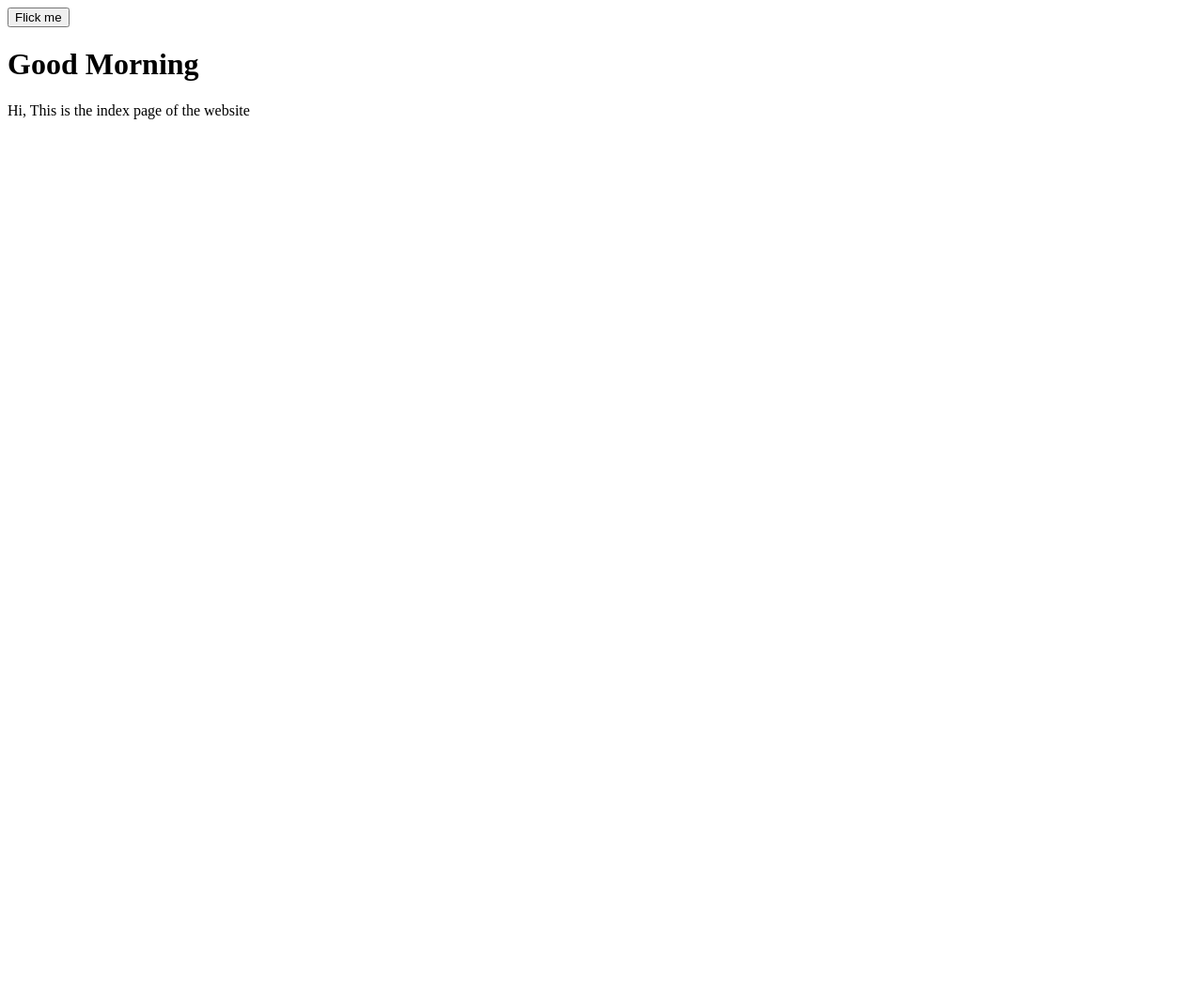
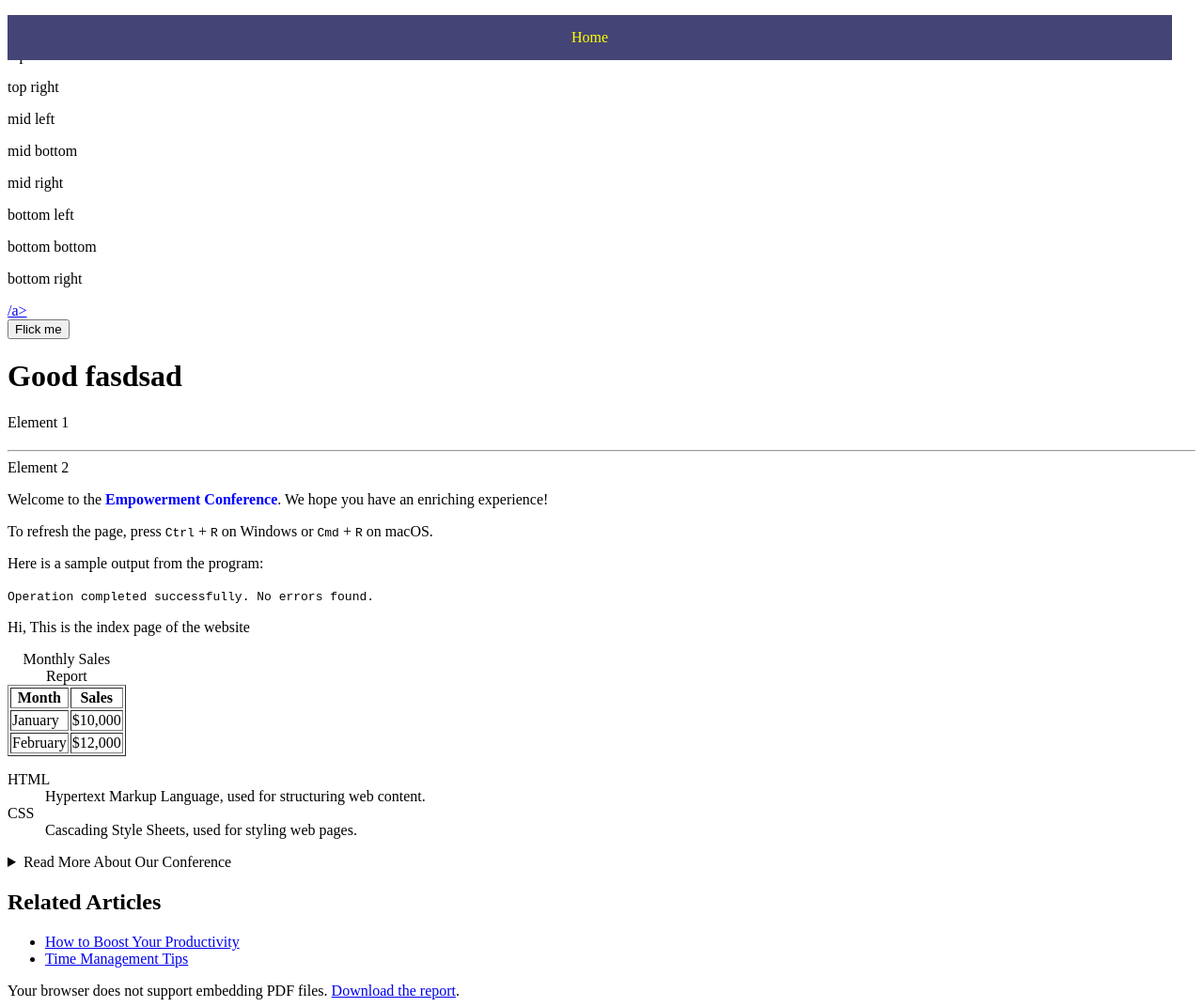
Before and after one commit to umerfied/New_web, a plain HTML site: page index.html in a window 1280 px wide. Shown: the whole page at 94% size. Before the commit the page ends 800 px from the top, so only its background shows below. Drawn offline with Linux system fonts and the light colour scheme.

Commit message:
third commit

```diff
--- a/index.html
+++ b/index.html
@@ -1,12 +1,105 @@
 <!DOCTYPE html>
+    <head>
+        <link rel="stylesheet" href="style.css">
+        <title>Ola</title>
+    </head>
+
     <body>
+        <div class="main-header">
+            <p>Home</p>
+        </div>
+        <base href="assets/">
+        <div class="">
+            <div class="image-grid">
 
-        <a href="www.google.com">
-            <button> Flick me</button>
-        </a>
-        <h1>Good Morning</h1>
+                <div class="bg-1">
+                    <p>top right</p>
+                </div>
+                <div class="bg-2">
+
+                    <p>top mid</p>
+                </div>
+                <div class="bg-3">
+                    <p>top right</p>
+                </div>
+                <div class="bg-4">
+                <p>mid left</p>
+                </div>
+                <div class="bg-5">
+                <p>mid bottom</p>
+                </div>
+                <div class="bg-6">
+                <p>mid right</p>
+                </div>
+                <div class="bg-7">
+                <p>bottom left</p>
+                </div>
+                <div class="bg-8">
+                <p>bottom bottom</p>
+                </div>
+                <div class="bg-9">
+                <p>bottom right</p>
+                </div>
+                </div>
+
+            </div>
+
+        </div>
+         <a href="assets/img.png">/a>
+        <div>
+                <a href="www.google.com">
+                <button> Flick me</button>
+            </a>
+            <h1>Good fasdsad</h1>
+            <div style="margin-bottom: 20px;">Element 1</div>
+            <div style="margin-top: 10px;"><hr>Element 2</div>
+            <p>Welcome to the <span style="color: blue; font-weight: bold;"><a>Empowerment Conference</a></span>. We hope you have an enriching experience!</p>
+            <p>To refresh the page, press <kbd>Ctrl</kbd> + <kbd>R</kbd> on Windows or <kbd>Cmd</kbd> + <kbd>R</kbd> on macOS.</p>
+            <p>Here is a sample output from the program:</p>
+            <p><samp>Operation completed successfully. No errors found.</samp></p>
+
+
+        </div>
+         <!-- <img src="assets/img.png" alt=""> -->
         <p>
             Hi, This is the index page of the website
+
         </p>
+        <table border="1">
+            <caption>Monthly Sales Report</caption>
+            <tr>
+                <th>Month</th>
+                <th>Sales</th>
+            </tr>
+            <tr>
+                <td>January</td>
+                <td>$10,000</td>
+            </tr>
+            <tr>
+                <td>February</td>
+                <td>$12,000</td>
+            </tr>
+        </table>
+        <dl>
+            <dt>HTML</dt>
+            <dd>Hypertext Markup Language, used for structuring web content.</dd>
+            <dt>CSS</dt>
+            <dd>Cascading Style Sheets, used for styling web pages.</dd>
+        </dl>
+        <details>
+            <summary>Read More About Our Conference</summary>
+            <p>The Youth Empowerment Conference brings together leaders from various fields to inspire and educate attendees.</p>
+        </details>
+        <aside>
+            <h2>Related Articles</h2>
+            <ul>
+                <li><a href="article1.html">How to Boost Your Productivity</a></li>
+                <li><a href="article2.html">Time Management Tips</a></li>
+            </ul>
+        </aside>
+        <object data="report.pdf" type="application/pdf" width="600" height="400">
+            Your browser does not support embedding PDF files. <a href="report.pdf">Download the report</a>.
+        </object>
+
     </body>
 </html>
--- /dev/null
+++ b/style.css
@@ -0,0 +1,91 @@
+/** @format */
+
+/* .logo{
+	margin: 3;
+	margin-left: 5px;
+ }
+h1 {
+	margin-right: 20px;
+	padding-right: 20px;
+
+	color: aqua;
+	background-color: chocolate;
+	font-weight: 50;
+	 font-size: larger;
+	margin-right: 20px;
+	border: 2px solid black;
+}
+body {
+	margin-left: 5cm;
+	background: black url(assets/img.png) top scroll;
+	background-size: ;
+}
+button {
+	padding: 10px 20px;
+	color: rgb(250, 247, 247);
+	background-color: rgb(7, 65, 240);
+	border: none;
+	cursor: pointer;
+	border: dotted 2px aqua;
+}
+button:hover {
+	background-color: black;
+}
+img {
+	margin-right: 4cm;
+	margin-left: 4cm;
+}
+.logo{
+	padding: 200px;
+	outline: 2px solid black;
+	background-image: url("assets/logo.png");
+	background-repeat: no-repeat;
+	background-position: auto;
+	background-size:;
+}
+*/
+.main-header{
+	margin: auto;
+	padding: 15px 600px;
+	background-color: #444476;
+	position: fixed;
+
+}
+.main-header p{
+	margin: 0px ;
+	padding-left: 0px;
+	position:static;
+
+	color: yellow;
+}
+[class*="bg-"] {
+	/*background-image: url(assets/logo.png);
+	background-size: cover;
+}
+.image-grid {
+	display: grid;
+	grid-template-columns: repeat(3, 1fr);
+	grid-auto-rows: 15rem;
+
+	& > * {
+		display:grid ;
+		place-items: center;
+		outline: 3px solid red;
+
+		& > * {
+			padding: 0.25em 0.75em;
+			border-radius: 0.25em;
+			background: rgba(0, 0, 0, 0.75);
+			color: size
+			letter-: : cover;		}
+	}
+}
+.bg-1{
+	background-size: cover;
+}
+.bg-3{
+	background-size: cover;
+}
+.bg-2{
+	background-size: cover;
+}
```
Also changed, not shown: assets/img.png (added), assets/logo.png (added).
